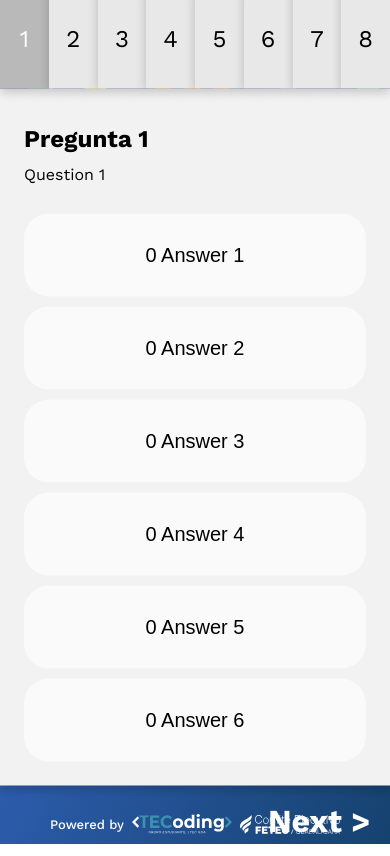
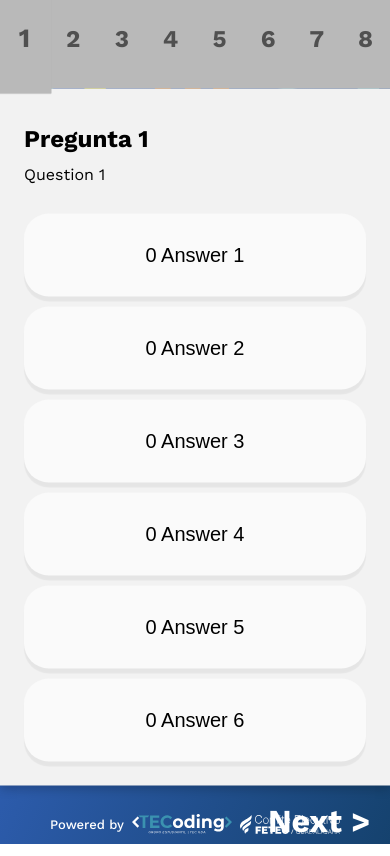
Before and after one commit to TECoding/hitec-2021, a React (Create React App) app in the folder frontend/: page /preguntas in a window 390 px wide. Built offline with nearby package versions, Linux system fonts and the light colour scheme.

Commit message:
QuestionCard and background Style Fix

```diff
--- a/frontend/src/App.css
+++ b/frontend/src/App.css
@@ -20,7 +20,7 @@
   margin: 0;
   background-image: url(./background.svg);
   background-position: center;
-  background-size: cover;
+  background-size: 200%;
   font-family: "Work Sans", sans-serif;
   color: #ffffff;
 }
@@ -101,6 +101,7 @@ footer {
 @media (max-width: 700px) {
   .App {
     background-image: url(./background-resp.svg);
+    background-size: cover;
   }
 
   .hitec-logo {
--- a/frontend/src/components/QuestionCard/QuestionCard.scss
+++ b/frontend/src/components/QuestionCard/QuestionCard.scss
@@ -37,9 +37,23 @@ button {
       height: 50px;
       font-family: "Work Sans", sans-serif;
       font-size: 1.25em;
+      font-weight: bold;
       border-radius: 50%;
+      color: #505050;
+      background: #b9b9b9;
+      box-shadow: 0 5px 1px 0 rgba(0, 0, 0, 0.1);
+    }
+
+    button:hover {
+      transform: scale(1.1);
+      box-shadow: 0 0px 1px 0 rgba(0, 0, 0, 0.2);
+    }
+
+    button.active {
       background: #E8E8E8;
-      box-shadow: 0 3px 10px 0 rgba(0,0,0,0.2);
+      color: #3A62B1;
+      transform: scale(1.1);
+
     }
   }
 
@@ -49,7 +63,8 @@ button {
     padding: 1.5em;
     background: #F2F2F2;
     text-align: left;
-    box-shadow: 0 3px 10px 0 rgba(0,0,0,0.2);
+    box-shadow: 0 3px 10px 0 rgba(0, 0, 0, 0.2);
+
     h1 {
       font-size: 1.5em;
       margin: 0.5em 0;
@@ -66,17 +81,20 @@ button {
       padding: 1em 1em;
       border-radius: 25px;
       background: #FAFAFA;
+      box-shadow: 0 5px 1px 0 rgba(0,0,0,0.05);
     }
-  }
 
-  button:hover {
-    background: #b9b9b9;
-    color: white
-  }
+    button:hover {
+      transform: scale(1.05);
+      background-color: #3A62B1;
+      box-shadow: 0 0 1px 0 rgba(0,0,0,0.05);
+      color: white;
+    }
 
-  button.active {
-    background: #3A62B1;
-    color: white;
+    button.active {
+      background: #3A62B1;
+      color: white;
+    }
   }
 
   #nav-buttons {
@@ -98,6 +116,8 @@ button {
     button:hover {
       color: #3A62B1;
     }
+
+
   }
 }
 
@@ -114,6 +134,7 @@ button {
       margin: 0;
 
       button {
+        box-shadow: none;
         width: 12.5%;
         height: 100px;
         font-size: 1.5em;
@@ -142,6 +163,7 @@ button {
       padding: 1em;
       margin: auto;
 
+
       button {
         font-size: 2em;
 
```
